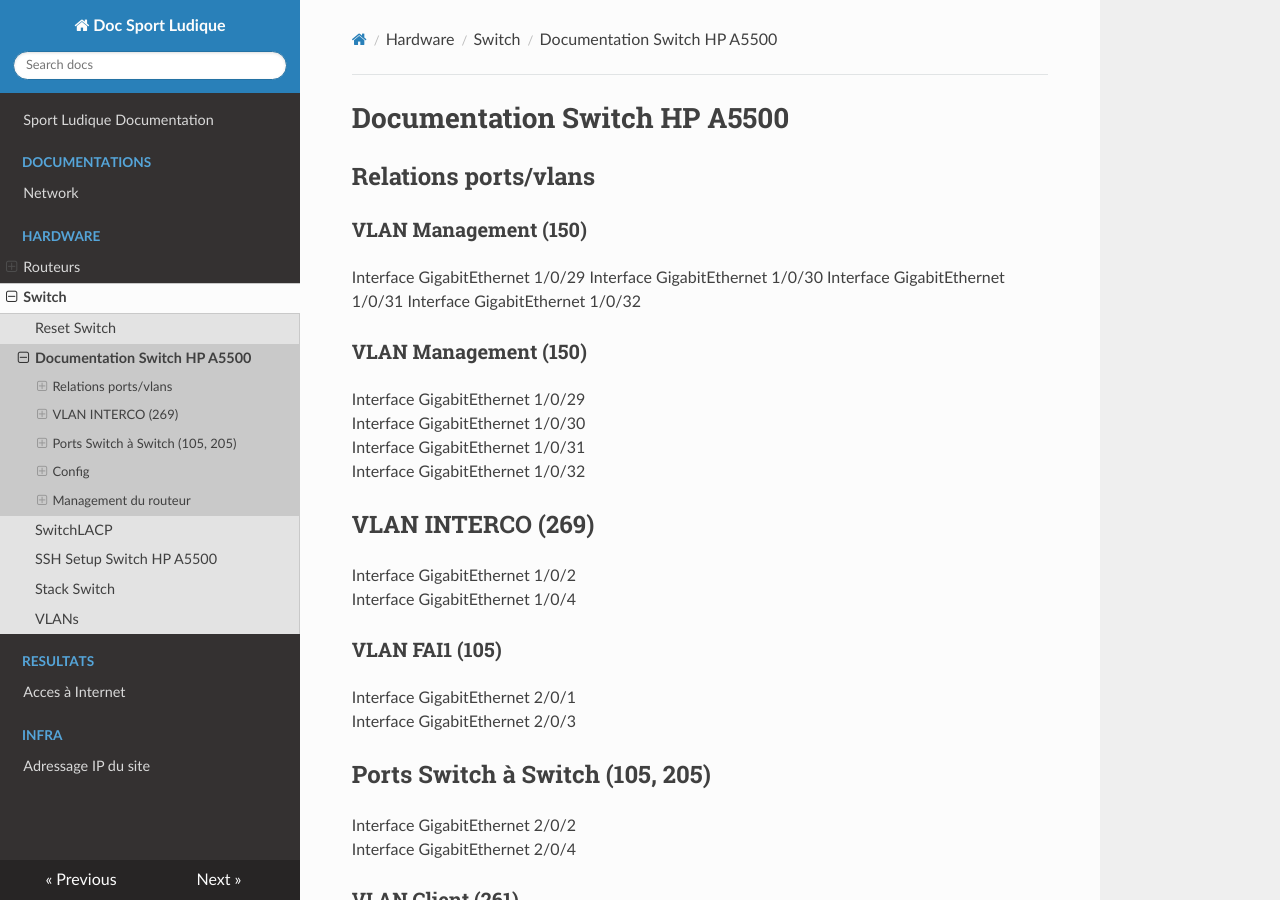
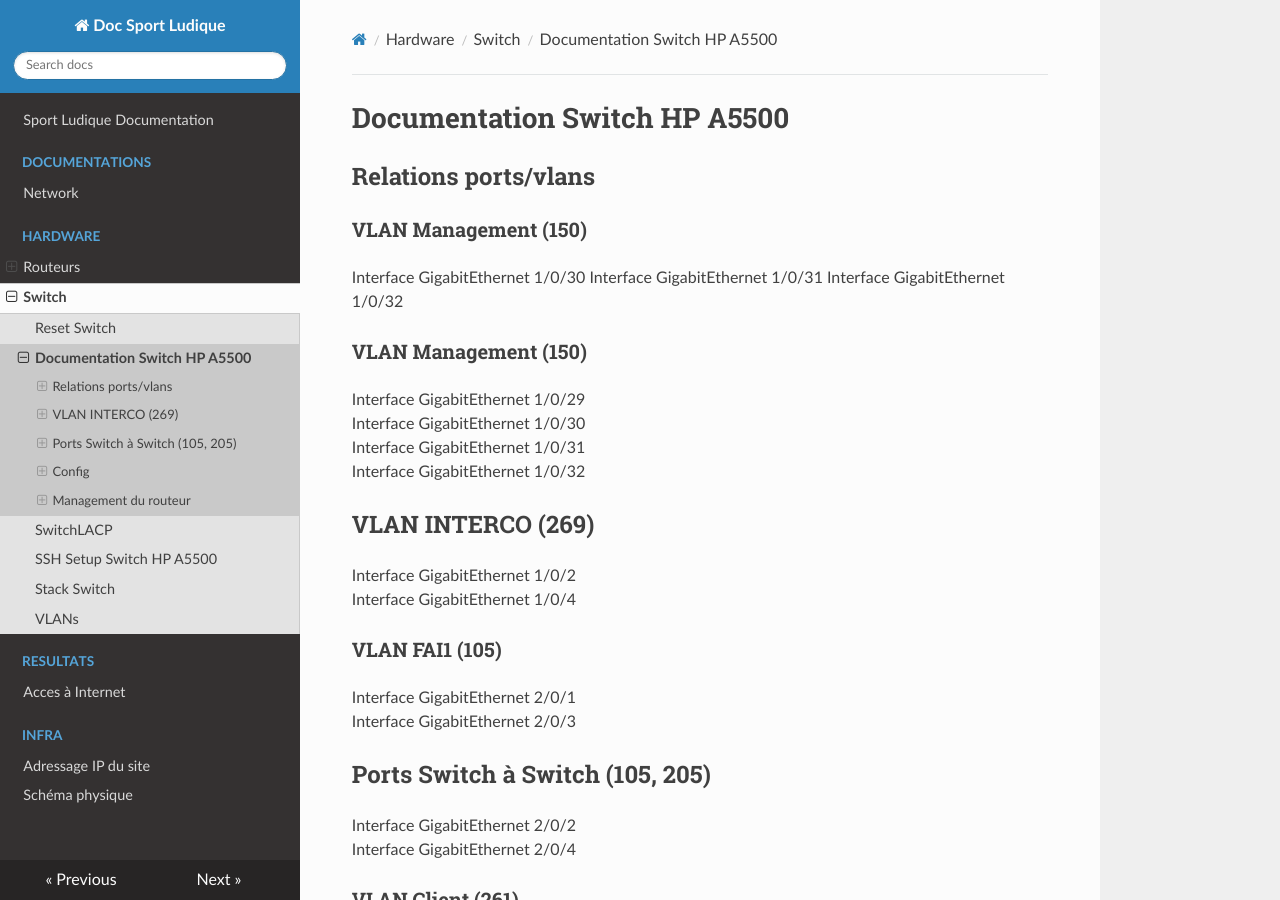
Before and after one commit to DSISportLudique/SportLudique2Doc, an MkDocs documentation site: the page built from docs/Hardware/Switch/SwitchHP.md, in a window 1280 px wide and 900 px high. Built offline with MkDocs 1.6.1, drawn with Linux system fonts in a browser that asks for light colours; nearby versions of some CDN libraries.

Commit message:
added a physical switch img

```diff
--- a/docs/Hardware/Switch/SwitchHP.md
+++ b/docs/Hardware/Switch/SwitchHP.md
@@ -3,7 +3,6 @@
 ## Relations ports/vlans
 ### VLAN Management (150)
 
-Interface GigabitEthernet 1/0/29
 Interface GigabitEthernet 1/0/30
 Interface GigabitEthernet 1/0/31
 Interface GigabitEthernet 1/0/32
--- /dev/null
+++ b/docs/infra/physique.md
@@ -0,0 +1,4 @@
+# Schéma physique
+
+## Schéma Switch
+![](../assets/SwitchPhysique.drawio.png)
```
Also changed, not shown: docs/assets/SwitchPhysique.drawio.png (added), 1 other file.
